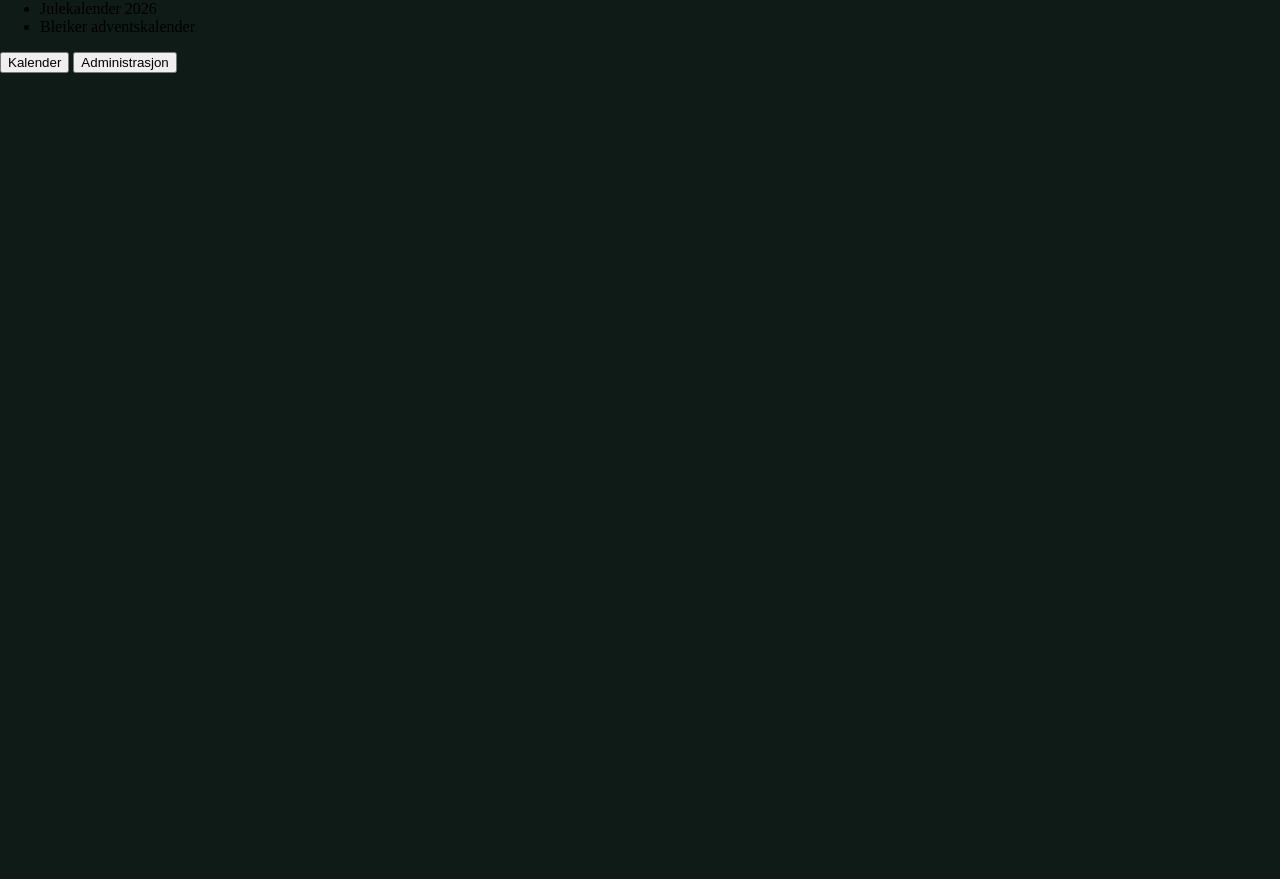
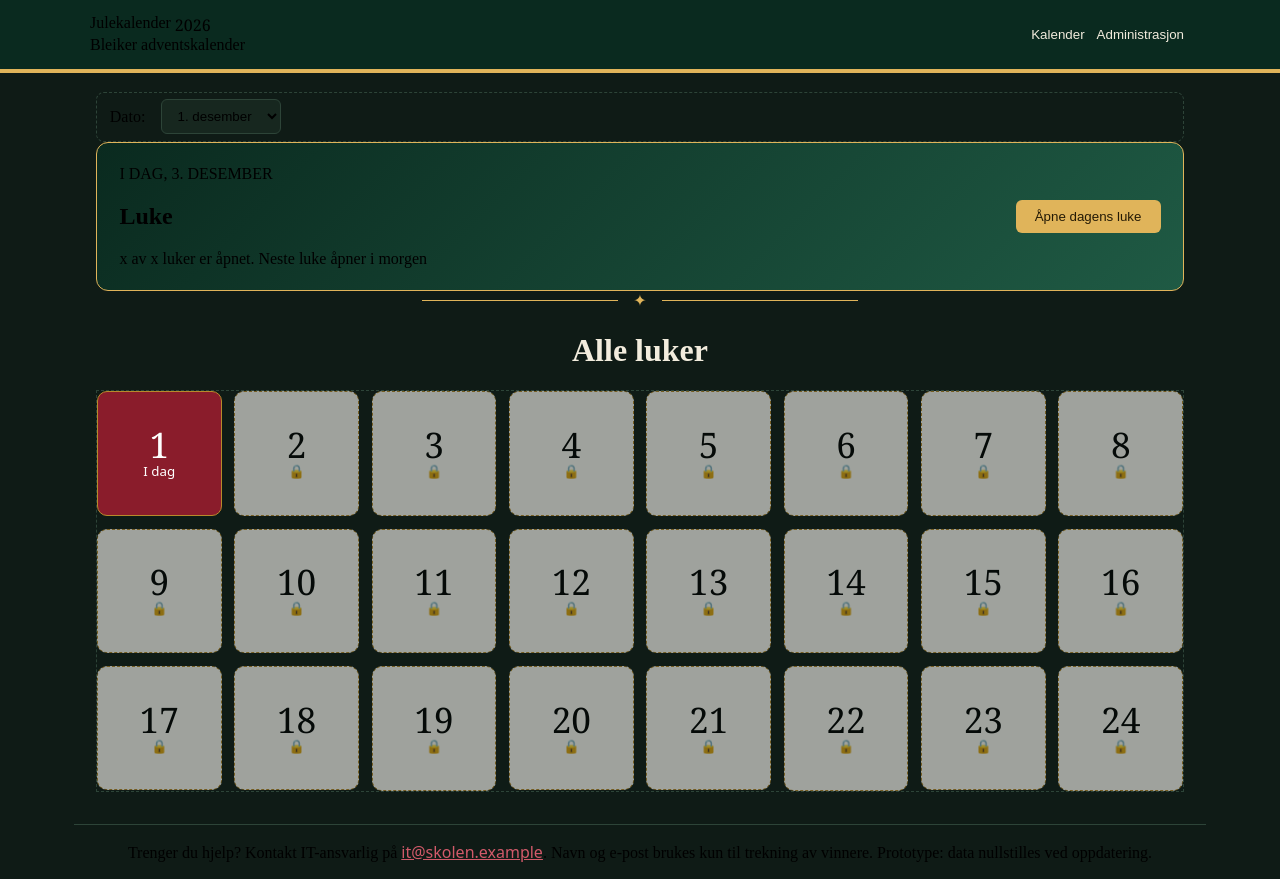
Before and after one commit to lolmeg09-cell/Julekalender, a Node project: template views/index.ejs in a window 1280 px wide. Before the commit the page ends 73 px from the top, so only its background shows below. Run offline with Node 20 templates, Linux system fonts and the light colour scheme; the template is opened without the code that fills it, so the values that code supplies are empty; some libraries are stand-ins or nearby versions.

Commit message:
ordnet opp et utkast av designet til kalenderen. Lagde luker, designet nav/footer, fikset struktur og oppsett, fikset farger og plasseringer

```diff
--- a/app.js
+++ b/app.js
@@ -1,10 +1,21 @@
-const express = require('express');
+const express = require("express");
+require("dotenv").config();
 const mongoose = require("mongoose");
+const nodemailer = require("nodemailer");
+const argon2 = require("argon2")
+const jwt = require("jsonwebtoken");
+const cookieParser = require("cookie-parser");
+const app = express();
+
+app.set("view engine", "ejs");
+
+app.use(cookieParser());
+app.use(express.static("public"));
+app.use(express.urlencoded({ extended: true }));
 
 mongoose.connect(process.env.MONGODB_URI);
-app.set("view engine", "ejs");
 
-app.get("/", async (req, res) => {
+app.get("/",(req, res) => {
   res.render("index");
 });
 
--- a/package.json
+++ b/package.json
@@ -1,6 +1,7 @@
 {
   "dependencies": {
     "argon2": "^0.45.2",
+    "cookie-parser": "^1.4.7",
     "dotenv": "^18.0.10",
     "ejs": "^7.0.2",
     "express": "^5.3.0",
--- /dev/null
+++ b/public/css/fonts.css
@@ -0,0 +1,17 @@
+span {
+  font-family: georgia, 'Times New Roman', Times, serif;
+}
+
+a {
+  color: #d25a6a;
+  font-family: system-ui, -apple-system, BlinkMacSystemFont, 'Segoe UI', Roboto, Oxygen, Ubuntu, Cantarell, 'Open Sans', 'Helvetica Neue', sans-serif;
+}
+
+.tile b {
+  font: 2.2rem Georgia, serif; line-height: 1;
+}
+
+p {
+  padding: 0px;
+  margin: 0px;
+}
--- a/public/css/footer.css
+++ b/public/css/footer.css
@@ -1,4 +1,9 @@
 footer {
-  background-color: var(--green);
-  border-top: var(--line);
+  display: flex;
+  justify-content: center;
+  align-items: center;
+  border-top: 1px solid var(--line);
+  padding: 1rem;
+  max-width: 1100px;
+  margin: auto;
 }
--- a/public/css/nav.css
+++ b/public/css/nav.css
@@ -2,25 +2,41 @@ nav {
   display: flex;
   justify-content: space-between;
   padding: .9rem 1rem;
+  margin:auto;
+  max-width: 1100px;
+}
+
+.nav-wrap {
   background-color: var(--green);
-  border-bottom: 4px solid var(gold);
+  border-bottom: 4px solid var(--gold);
 }
 
 .btn_nav {
-  background-color: none;
+  background-color: transparent;
   color: var(--ink);
-
+  border-radius: var(--btn-border);
+  border:none;
 }
 
 nav ul li {
   display: flex;
   justify-content: flex-start;
+  align-items: flex-start;
+}
+
+nav ul {
+  display: flex;
   flex-direction: column;
-  align-items: flex-start;
+  margin: 0;
+  padding: 0;
+}
+
+#år {
+  padding-left: 4px;
 }
 
 .nav_buttons {
   display: flex;
-  justify-content: end;
-  align-items: end;
+  align-items: center;
+  justify-content: center;
 }
--- a/public/css/style.css
+++ b/public/css/style.css
@@ -1,10 +1,7 @@
-body{
-  background-color: var(--bg);
-  padding: 0px;
-  margin: 0px;
-}
 
-@import url("/public/css/nav.css");
+@import url("/css/nav.css");
+@import url("/css/footer.css");
+@import url("/css/fonts.css");
 
 :root{
 --bg: #0f1b16;
@@ -19,9 +16,121 @@ body{
 --goldl:#e4c77a;
 --ok:#6fd0a0;
 --bad:#ff8c99;
-
+--brun:#241a05;
+--btn-border:6px;
 }
 
-a {
-  color: #d25a6a;
+body{
+  background-color: var(--bg);
+  padding: 0px;
+  margin: 0px;
 }
+
+main {
+  padding: 1.2rem 6rem 2rem;
+}
+
+.btn-right {
+  display: flex;
+  justify-content: center;
+  align-items: center;
+}
+
+.wrap {
+  border:dashed 1px var(--line);
+}
+
+#info_main {
+  display: flex;
+  flex-direction: row;
+  justify-content: space-between;
+  padding: 1.4rem;
+  border: 1px solid var(--gold);
+  border-radius: 12px;
+  background: linear-gradient(135deg, var(--green), var(--green2));
+}
+
+.gul_knapp {
+  background-color: var(--gold);
+  color: var(--brun);
+  border: none;
+  border-radius: var(--btn-border);
+  padding: .55rem 1.2rem;
+}
+
+.gul_knapp:hover {
+  opacity: 80%;
+}
+
+.line {
+  display: flex;
+  background-color: var(--gold);
+  width: 18%;
+  height: 1px;
+}
+
+.star {
+  padding: 0px 15px;
+}
+
+.overskrift {
+  display: flex;
+  justify-content: center;
+  align-items: center;
+  color: var(--ink);
+}
+
+#dato-wrap {
+  display: flex;
+  justify-content: center;
+  align-items: center;
+  gap: 1rem;
+}
+
+#sel {
+  background: var(--surf);
+  border: 1.5px solid var(--line);
+  border-radius: 6px;
+  padding: .5rem .7rem;
+}
+
+#dato {
+  display: flex;
+  justify-content: flex-start;
+  align-items: flex-start;
+  padding: .4rem .8rem;
+  border-radius: 8px;
+}
+
+.dekorasjon_line {
+  display: flex;
+  justify-content: center;
+  align-items: center;
+  color: var(--gold);
+}
+
+.grid {
+  list-style: none;
+  margin: 0;
+  padding: 0;
+  display: grid;
+  grid-template-columns: repeat(auto-fill, minmax(120px, 1fr));
+  gap: .8rem;
+}
+
+.tile {
+  display: flex;
+  flex-direction: column;
+  align-items: center;
+  justify-content: center;
+  aspect-ratio: 1 / 1;
+  border: 1.5px solid #b8892b;
+  border-radius: 10px;
+  background: #fffdf8;
+  color: inherit;
+  text-decoration: none;
+}
+
+.tile.today { background: #8a1c2b; color: #fff; }
+.tile.past  { background: #143d2e; color: #f6efdc; }
+.tile.lock  { border-style: dashed; opacity: .6; cursor: not-allowed; }
--- a/views/index.ejs
+++ b/views/index.ejs
@@ -7,15 +7,81 @@
 </section>
 
 <main>
+  <div id="dato" class="wrap">
+    <div id="dato-wrap">
+      <label for="sel" style="margin:0;font-weight:400">Dato:</label>
+      <select id="sel"><option value="1">1. desember</option></select>
+    </div>
+  </div>
+
+  <section class="hero">
+    <div class="wrap" id="info_main">
+
+      <div>
+        <p>I DAG, 3. DESEMBER</p>
+        <h1>Luke </h1>
+        <p>x av x luker er åpnet. Neste luke åpner i morgen</p>
+      </div>
+
+      <div class="btn-right">
+        <button class="gul_knapp">Åpne dagens luke</button>
+      </div>
+
+    </div>
+  </section>
+  <div class="dekorasjon_line">
+    <div class="line">
+    </div>
+
+    <div class="star">
+      ✦
+    </div>
+
+    <div class="line">
+    </div>
+  </div>
+
+<div class="overskrift">
+  <h1>Alle luker</h1>
+</div>
+
+  <div class="wrap">
+    <ul class="grid">
+       <li><a class="tile today" href="/luke/1"><b>1</b><small>I dag</small></a></li>
+      <li><span class="tile lock"><b>2</b><small>🔒</small></span></li>
+      <li><span class="tile lock"><b>3</b><small>🔒</small></span></li>
+      <li><span class="tile lock"><b>4</b><small>🔒</small></span></li>
+      <li><span class="tile lock"><b>5</b><small>🔒</small></span></li>
+      <li><span class="tile lock"><b>6</b><small>🔒</small></span></li>
+      <li><span class="tile lock"><b>7</b><small>🔒</small></span></li>
+      <li><span class="tile lock"><b>8</b><small>🔒</small></span></li>
+      <li><span class="tile lock"><b>9</b><small>🔒</small></span></li>
+      <li><span class="tile lock"><b>10</b><small>🔒</small></span></li>
+      <li><span class="tile lock"><b>11</b><small>🔒</small></span></li>
+      <li><span class="tile lock"><b>12</b><small>🔒</small></span></li>
+      <li><span class="tile lock"><b>13</b><small>🔒</small></span></li>
+      <li><span class="tile lock"><b>14</b><small>🔒</small></span></li>
+      <li><span class="tile lock"><b>15</b><small>🔒</small></span></li>
+      <li><span class="tile lock"><b>16</b><small>🔒</small></span></li>
+      <li><span class="tile lock"><b>17</b><small>🔒</small></span></li>
+      <li><span class="tile lock"><b>18</b><small>🔒</small></span></li>
+      <li><span class="tile lock"><b>19</b><small>🔒</small></span></li>
+      <li><span class="tile lock"><b>20</b><small>🔒</small></span></li>
+      <li><span class="tile lock"><b>21</b><small>🔒</small></span></li>
+      <li><span class="tile lock"><b>22</b><small>🔒</small></span></li>
+      <li><span class="tile lock"><b>23</b><small>🔒</small></span></li>
+      <li><span class="tile lock"><b>24</b><small>🔒</small></span></li>
+
+    </ul>
+  </div>
+
+
 
 </main>
 
-
 <section>
-
+  <%- include("./partials/footer.ejs")%>
 </section>
-
-
 
 </body>
 </html>
--- a/views/partials/footer.ejs
+++ b/views/partials/footer.ejs
@@ -1,3 +1,4 @@
 <footer>
-  Trenger du hjelp? Kontakt IT-ansvarlig på <a href="it@skolen.example"></a>Navn og e-post brukes kun til trekning av vinnere. Prototype: data nullstilles ved oppdatering.
+  <p>Trenger du hjelp? Kontakt IT-ansvarlig på <a href="it@skolen.example">it@skolen.example</a>. Navn og e-post brukes kun til trekning av vinnere. Prototype: data nullstilles ved oppdatering.</p>
+
 </footer>
--- a/views/partials/head.ejs
+++ b/views/partials/head.ejs
@@ -4,4 +4,5 @@
   <meta name="viewport" content="width=device-width, initial-scale=1.0">
   <title>Document</title>
   <link rel="stylesheet" href="/css/style.css">
+  <script  ></script>
 </head>
--- a/views/partials/nav.ejs
+++ b/views/partials/nav.ejs
@@ -1,6 +1,8 @@
+<div class="nav-wrap">
 <nav>
+
     <ul>
-    <li> Julekalender <span>2026</span></li>
+      <li> Julekalender<span id="år">2026</span></li>
       <li> Bleiker adventskalender</li>
     </ul>
 
@@ -10,3 +12,4 @@
     </div>
 
   </nav>
+</div>
```
Also changed, not shown: public/js/script.js (added), 2 other files. Lines whose indentation alone changed are shown as unchanged.
